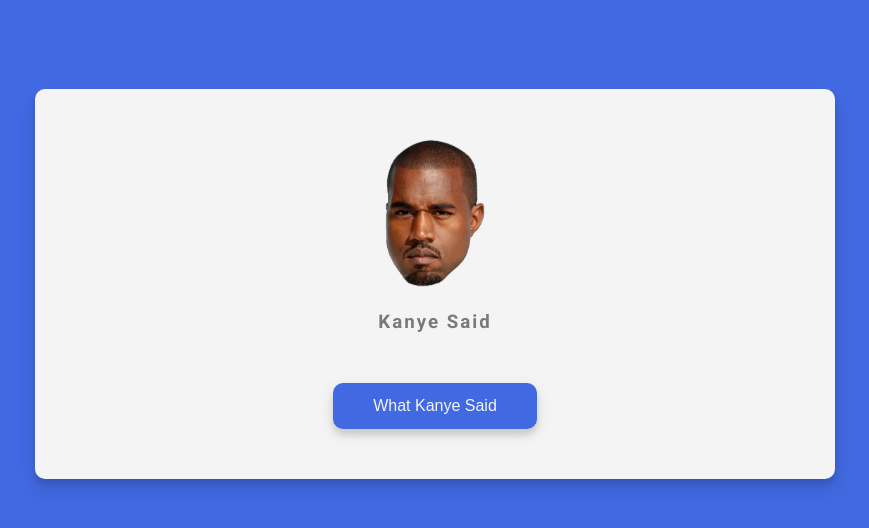
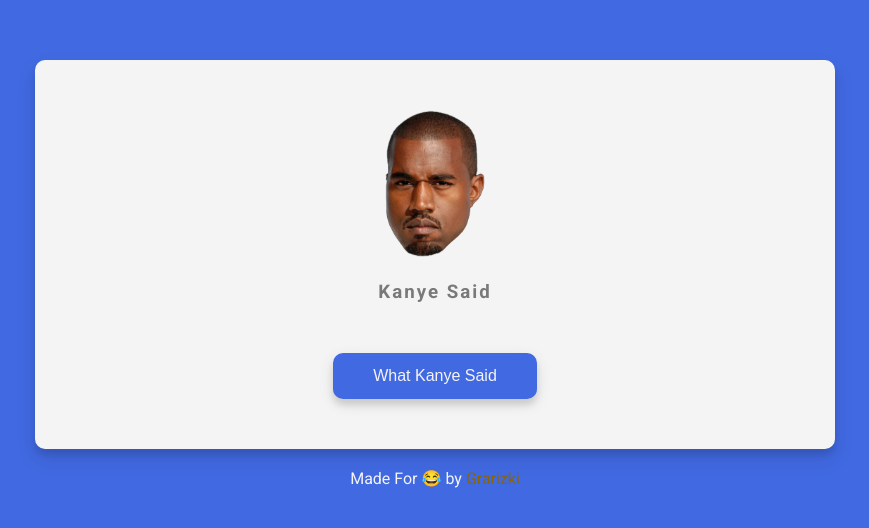
Before and after one commit to grarizki/kanye-rest-axios, a website built with webpack: page src/template.html in a window 1280 px wide. Shown: the part 116-644 px from the top of the page, without its empty margins (205-1074 px from the left). Built offline with nearby package versions, Linux system fonts and the light colour scheme; no server answers.

Commit message:
update footer

```diff
--- a/src/styles/main.scss
+++ b/src/styles/main.scss
@@ -17,7 +17,7 @@
   justify-content: center;
   height: 100vh;
   overflow: hidden;
-  margin: 0;
+  margin: 0 0 20px 0;
   padding: 20px;
 }
 
@@ -29,6 +29,20 @@
   text-align: center;
   max-width: 100%;
   width: 800px;
+}
+
+footer {
+  margin: 20px;
+  color: $secondary-color;
+
+  a:link {
+    text-decoration: none;
+    color: #8c6500;
+  }
+
+  a:visited {
+    color: yellow;
+  }
 }
 
 h3 {
--- a/src/template.html
+++ b/src/template.html
@@ -14,4 +14,7 @@
       <button id="jokeBtn" class="btn">What Kanye Said</button>
     </div>
   </body>
+  <footer>
+    Made For 😂 by <a href="https://github.com/grarizki">Grarizki</a>
+  </footer>
 </html>
```
